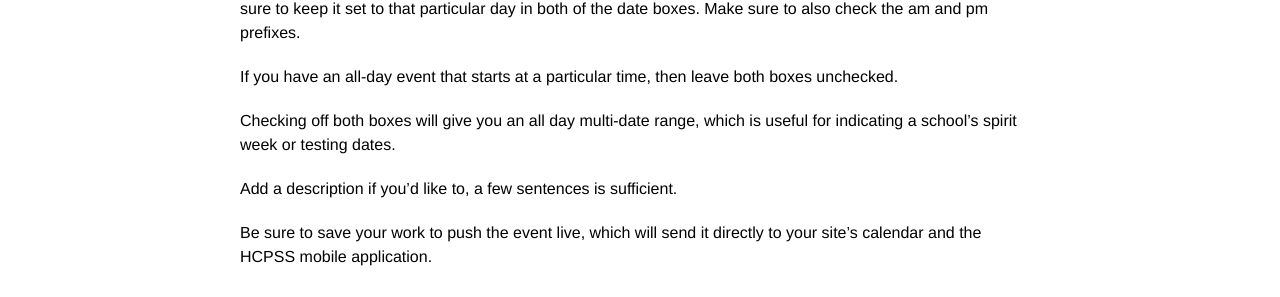
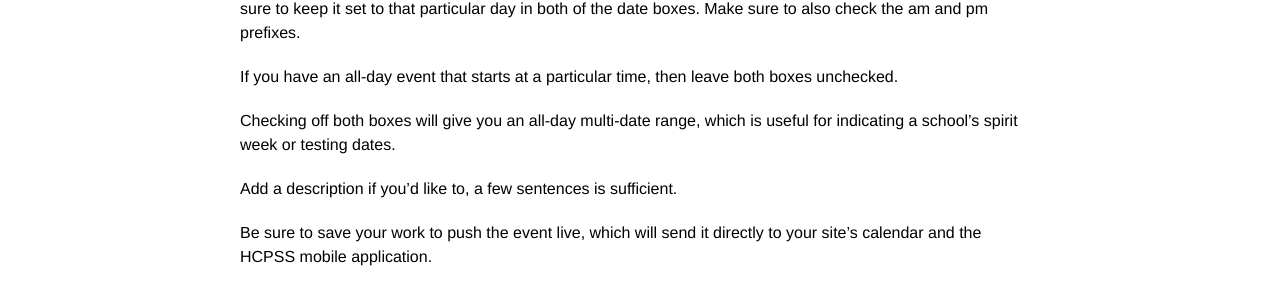
Before and after one commit to HCPSS/schoolsites-help, a Jekyll site: the page built from _posts/2014-07-15-managing-events.md, in a window 1280 px wide. Shown: the part 952-1249 px from the top of the page. Built offline with Jekyll 4.4.1, drawn with Linux system fonts in a browser that asks for light colours; Markdown is read by kramdown in place of the engine named in the settings.

Commit message:
fixed typo

```diff
--- a/_posts/2014-07-15-managing-events.md
+++ b/_posts/2014-07-15-managing-events.md
@@ -18,7 +18,7 @@ If your event has a start and end time, keep the "show end date" box checked off
 
 If you have an all-day event that starts at a particular time, then leave both boxes unchecked.
 
-Checking off both boxes will give you an all day multi-date range, which is useful for indicating a school's spirit week or testing dates.
+Checking off both boxes will give you an all-day multi-date range, which is useful for indicating a school's spirit week or testing dates.
 
 Add a description if you'd like to, a few sentences is sufficient.
 
```
